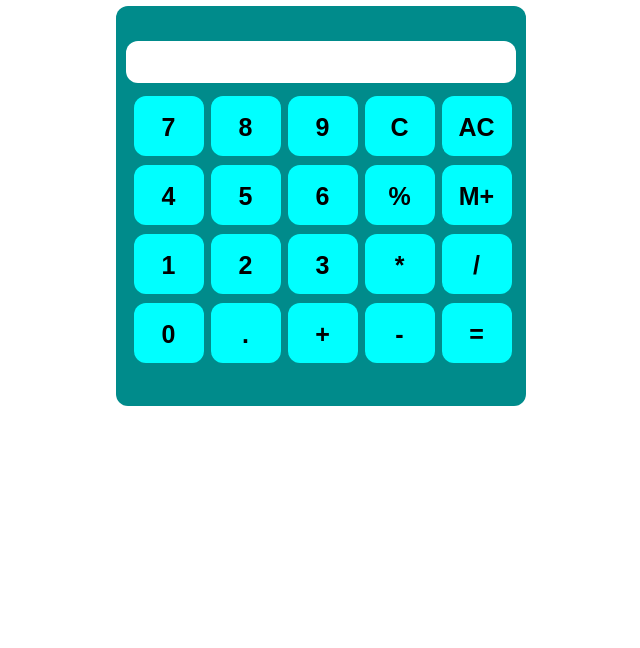
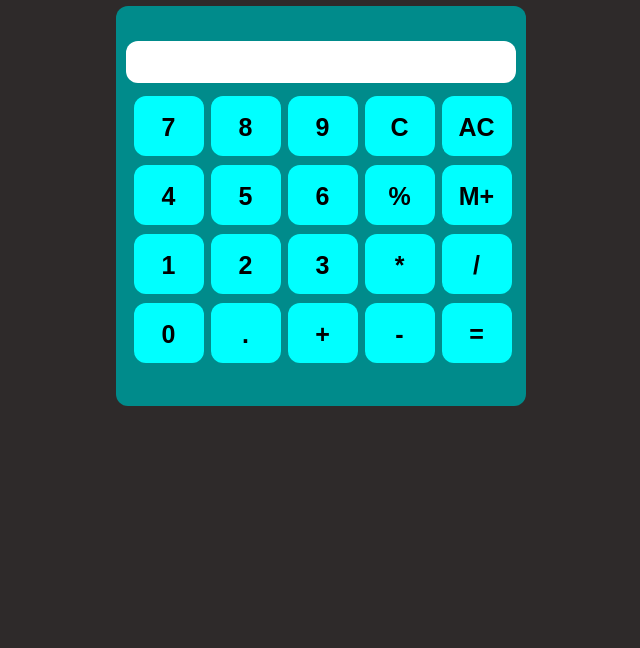
Before and after one commit to kayeshasan/portfolio, a plain HTML site: page index.html in a window 1280 px wide. Shown: the part 152-800 px from the top of the page, without its empty margins (319-959 px from the left). Drawn offline with Linux system fonts and the light colour scheme.

Commit message:
Update style.css

```diff
--- a/style.css
+++ b/style.css
@@ -1,4 +1,6 @@
-
+html{
+    background: rgb(46, 42, 42);
+}
 .container{
     text-align: center;
     margin-top: 100px;
```
